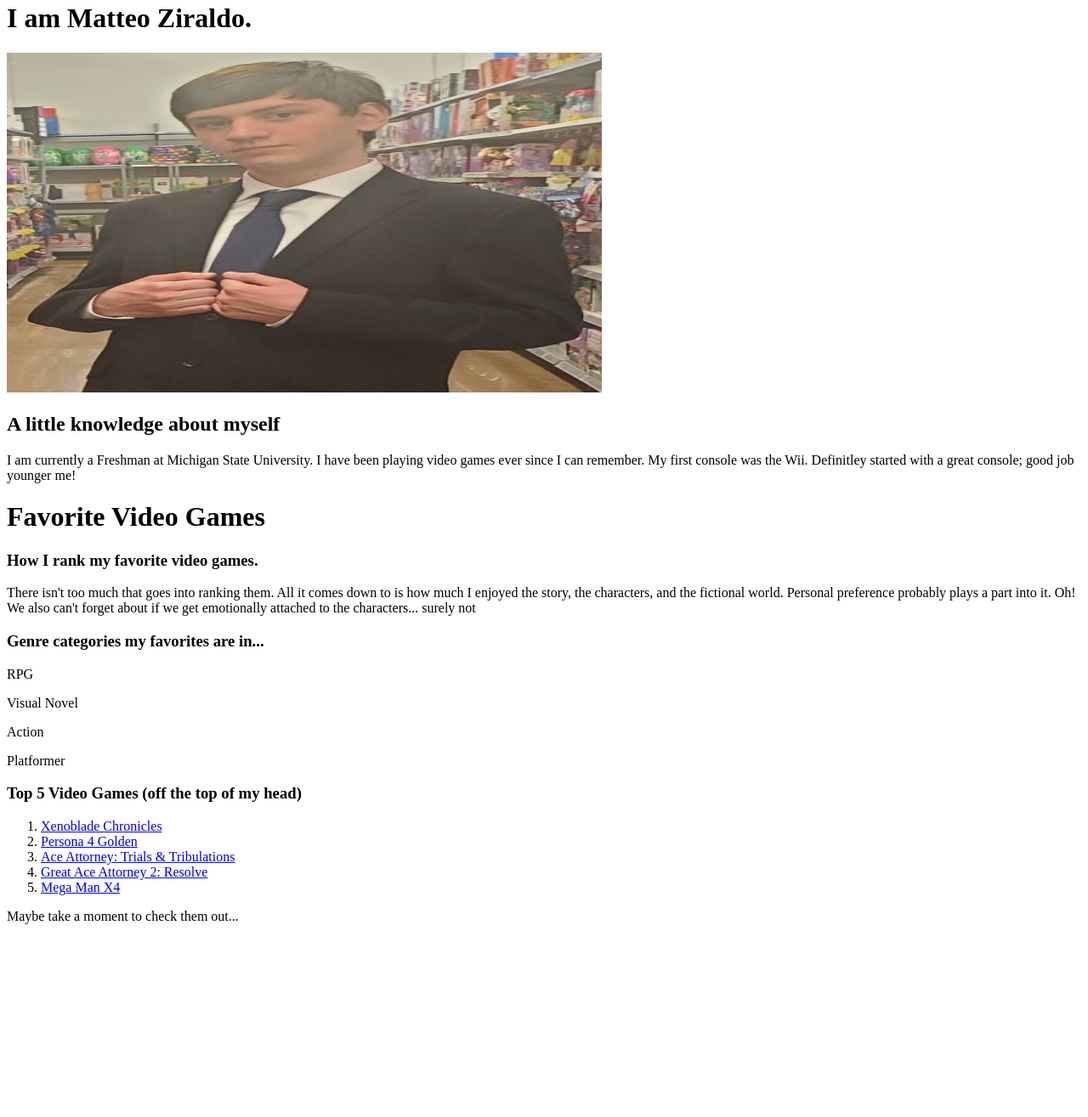
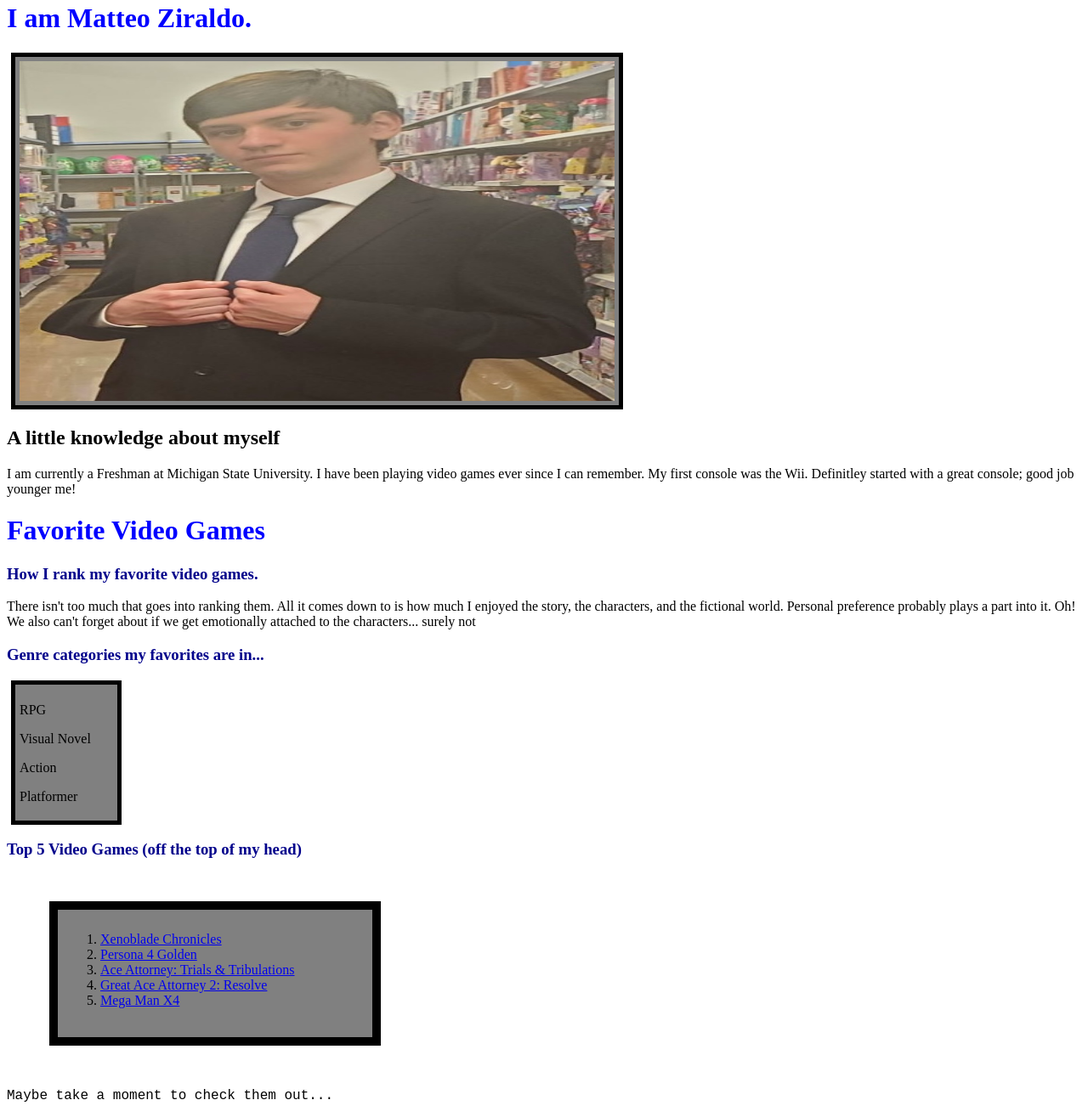
Before and after one commit to ziraldom/ziraldom.github.io, a plain HTML site: page index.html in a window 1280 px wide. Shown: the part 18-1333 px from the top of the page at 85% size. Before the commit the page ends 1122 px from the top, so only its background shows below. Drawn offline with Linux system fonts and the light colour scheme.

Commit message:
Homework 5 - CSS

```diff
--- a/index.html
+++ b/index.html
@@ -4,21 +4,31 @@
     <meta charset="UTF-8">
     <meta name="viewport" content="width=device-width, initial-scale=1.0">
     <title>Matteo Ziraldo</title>
+    <link rel="stylesheet" href="styles.css">
+
 </head>
 <body>
     <h1>I am Matteo Ziraldo.</h1>
+    <div class="box2">
         <img src="Myself.jpeg" width="700" height="400" >
+    </div>
+
     <h2>A little knowledge about myself</h2>
     <p>I am currently a Freshman at Michigan State University. I have been playing video games ever since I can remember. My first console was the Wii. Definitley started with a great console; good job younger me!</p>
     <h1>Favorite Video Games</h1>
     <h3>How I rank my favorite video games.</h3>
     <p>There isn't too much that goes into ranking them. All it comes down to is how much I enjoyed the story, the characters, and the fictional world. Personal preference probably plays a part into it. Oh! We also can't forget about if we get emotionally attached to the characters... surely not</p>
     <h3>Genre categories my favorites are in...</h3>
+    <div class="box3">
         <p>RPG</p>
         <p>Visual Novel</p>
         <p>Action</p>
         <p>Platformer</p>
+    </div>
+
     <h3>Top 5 Video Games (off the top of my head)</h3>
+
+    <div class="box1">
         <ol>
         <li>
             <a href="https://www.nintendo.com/us/store/products/xenoblade-chronicles-definitive-edition-switch/">Xenoblade Chronicles</a>
@@ -36,6 +46,9 @@
             <a href="https://megaman.fandom.com/wiki/Mega_Man_X4">Mega Man X4</a>
         </li>
     </ol>
-    <p>Maybe take a moment to check them out...</p>
+    </div>
+
+    <p class="p2">Maybe take a moment to check them out...</p>
+
 </body>
 </html>
--- /dev/null
+++ b/styles.css
@@ -0,0 +1,38 @@
+h1 {
+    color : blue;
+}
+
+h3 {
+    color: darkblue;
+}
+
+.p2 {
+    font-family: 'Courier New', Courier, monospace;
+}
+
+.box1 {
+    height: 130px;
+    width: 350px;
+    padding: 10px;
+    margin: 50px;
+    border: 10px solid black;
+    background-color: grey;
+}
+
+.box2 {
+    height: 400px;
+    width: 700px;
+    padding: 5px;
+    margin: 5px;
+    border: 5px solid black;
+    background-color: grey;
+}
+
+.box3 {
+    height: 150px;
+    width: 110px;
+    padding: 5px;
+    margin: 5px;
+    border: 5px solid black;
+    background-color: grey;
+}
```
Lines whose indentation alone changed are shown as unchanged.
